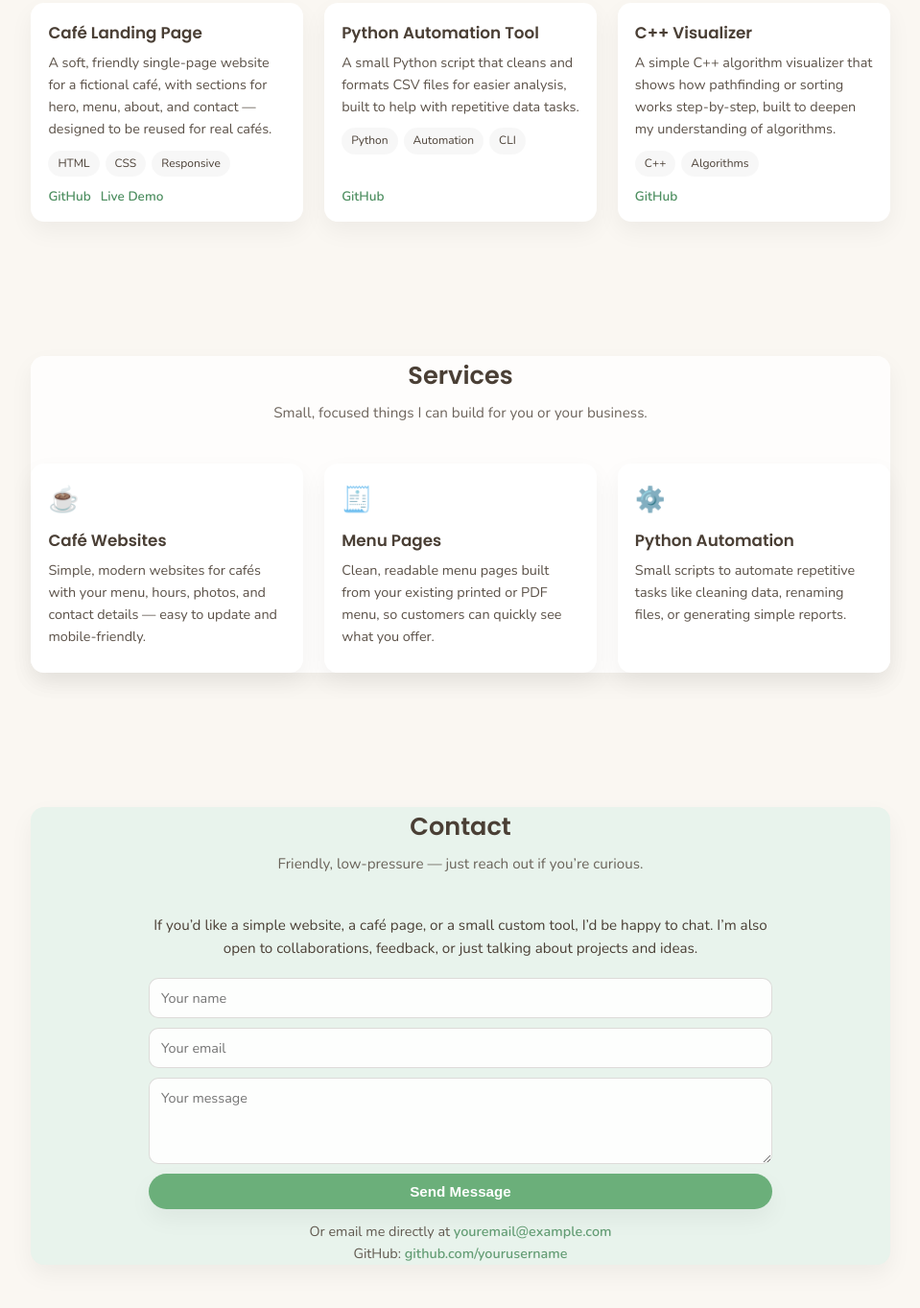
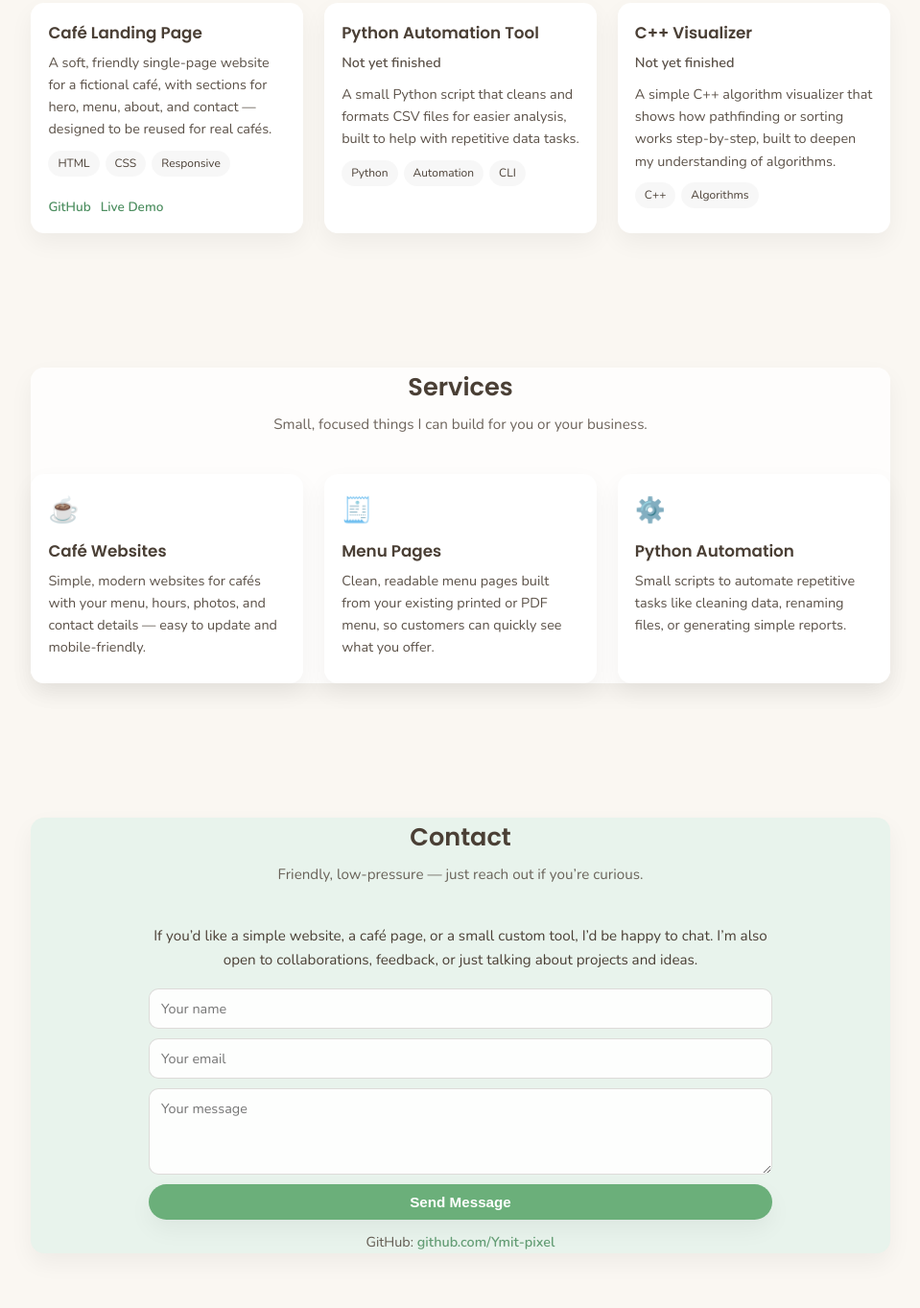
Before and after one commit to Ymit-pixel/ymit-pixel.github.io, a plain HTML site: page index.html in a window 1280 px wide. Shown: the part 1257-2620 px from the top of the page at 96% size, without its empty margins (160-1119 px from the left). Drawn offline with nearby package versions, Linux system fonts and the light colour scheme.

Commit message:
Update project links and add status notes
Updated project links to point to actual GitHub and Live Demo URLs. Added 'Not yet finished' notes for ongoing projects.

```diff
--- a/index.html
+++ b/index.html
@@ -481,8 +481,8 @@
                     </div>
                 </div>
                 <div class="card-links">
-                    <a href="#">GitHub</a>
-                    <a href="#">Live Demo</a>
+                    <a href="https://github.com/Ymit-pixel/Green-Leaf-Cafe-Example-Website">GitHub</a>
+                    <a href="https://ymit-pixel.github.io/Green-Leaf-Cafe-Example-Website/">Live Demo</a>
                 </div>
             </div>
 
@@ -490,6 +490,7 @@
             <div class="card">
                 <div>
                     <h3>Python Automation Tool</h3>
+                    <p><strong>Not yet finished</strong></p>
                     <p>
                         A small Python script that cleans and formats CSV files for easier analysis,
                         built to help with repetitive data tasks.
@@ -501,7 +502,7 @@
                     </div>
                 </div>
                 <div class="card-links">
-                    <a href="#">GitHub</a>
+                    <!-- <a href="#">GitHub</a> -->
                 </div>
             </div>
 
@@ -509,6 +510,7 @@
             <div class="card">
                 <div>
                     <h3>C++ Visualizer</h3>
+                    <p><strong>Not yet finished</strong></p>
                     <p>
                         A simple C++ algorithm visualizer that shows how pathfinding or sorting
                         works step‑by‑step, built to deepen my understanding of algorithms.
@@ -519,7 +521,7 @@
                     </div>
                 </div>
                 <div class="card-links">
-                    <a href="#">GitHub</a>
+                    <!-- <a href="#">GitHub</a> -->
                 </div>
             </div>
         </div>
@@ -595,9 +597,9 @@
                 </form>
 
                 <div class="contact-meta">
-                    Or email me directly at
-                    <a href="mailto:youremail@example.com">youremail@example.com</a><br />
-                    GitHub: <a href="#">github.com/yourusername</a>
+                    <!-- Or email me directly at
+                    <a href="mailto:youremail@example.com">youremail@example.com</a><br /> -->
+                    GitHub: <a href="https://github.com/Ymit-pixel">github.com/Ymit-pixel</a>
                 </div>
             </div>
         </div>
```
